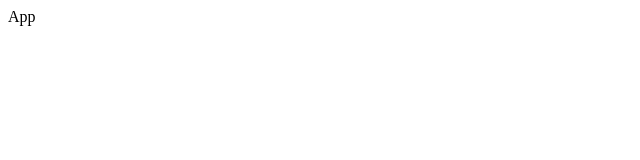
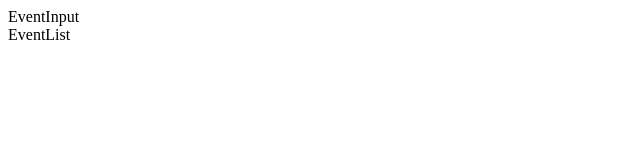
Before and after one commit to allisoncortez/myevents-frontend, a React (Create React App) app: page / in a window 1280 px wide. Shown: the top 160 px of the page, without its empty margins (0-640 px from the left). Built offline with nearby package versions, Linux system fonts and the light colour scheme.

Commit message:
Event list, input and container files added

```diff
--- a/src/App.js
+++ b/src/App.js
@@ -1,6 +1,6 @@
 import React from 'react';
 import {connect} from 'react-redux'
-import { fetchEvents } from './actions/fetchEvents';
+import EventsContainer from './containers/EventsContainer'
 
 class App extends React.Component {
 
@@ -13,7 +13,7 @@ class App extends React.Component {
   render(){
     return (
       <div className="App">
-        App
+        <EventsContainer />
       </div>
     );
   }
@@ -24,6 +24,6 @@ class App extends React.Component {
 //   return
 // }
 
-export default connect(null, {fetchEvents})(App);
+export default App;
 //connect expects an immediate return from fetchEvents(actioncreator).
 // That's why we use thunk. it lets us call dispatch from inside the action creator
--- /dev/null
+++ b/src/components/EventInput.js
@@ -0,0 +1,13 @@
+import React from 'react'
+
+class EventInput extends React.Component {
+    render() {
+        return (
+            <div>
+                EventInput
+            </div>
+        )
+    }
+}
+
+export default EventInput
--- /dev/null
+++ b/src/components/EventList.js
@@ -0,0 +1,13 @@
+import React from 'react'
+
+// with functional components, you have to pass in the props
+const EventList = (props) => {
+    // renders a list of accounts
+    return (
+        <div>
+            EventList
+        </div>
+    )
+}
+
+export default EventList
--- /dev/null
+++ b/src/containers/EventsContainer.js
@@ -0,0 +1,18 @@
+import React from 'react'
+import EventList from '../components/EventList'
+import EventInput from '../components/EventInput'
+import {connect} from 'react-redux'
+
+class EventsContainer extends React.Component {
+    render() {
+        return (
+            <div>
+                <EventInput />
+                <EventList />
+            </div>
+        )
+    }
+
+}
+
+export default connect()(EventsContainer)
```
